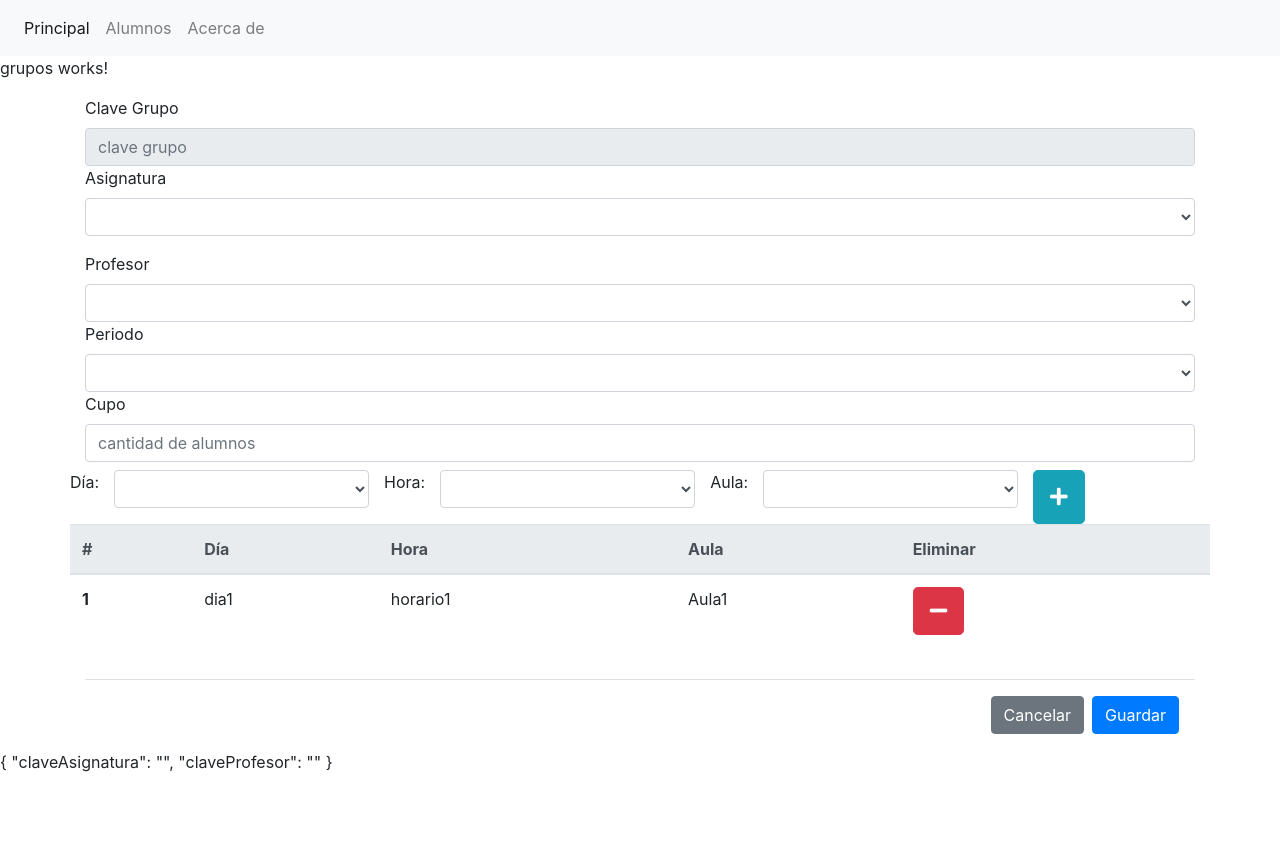
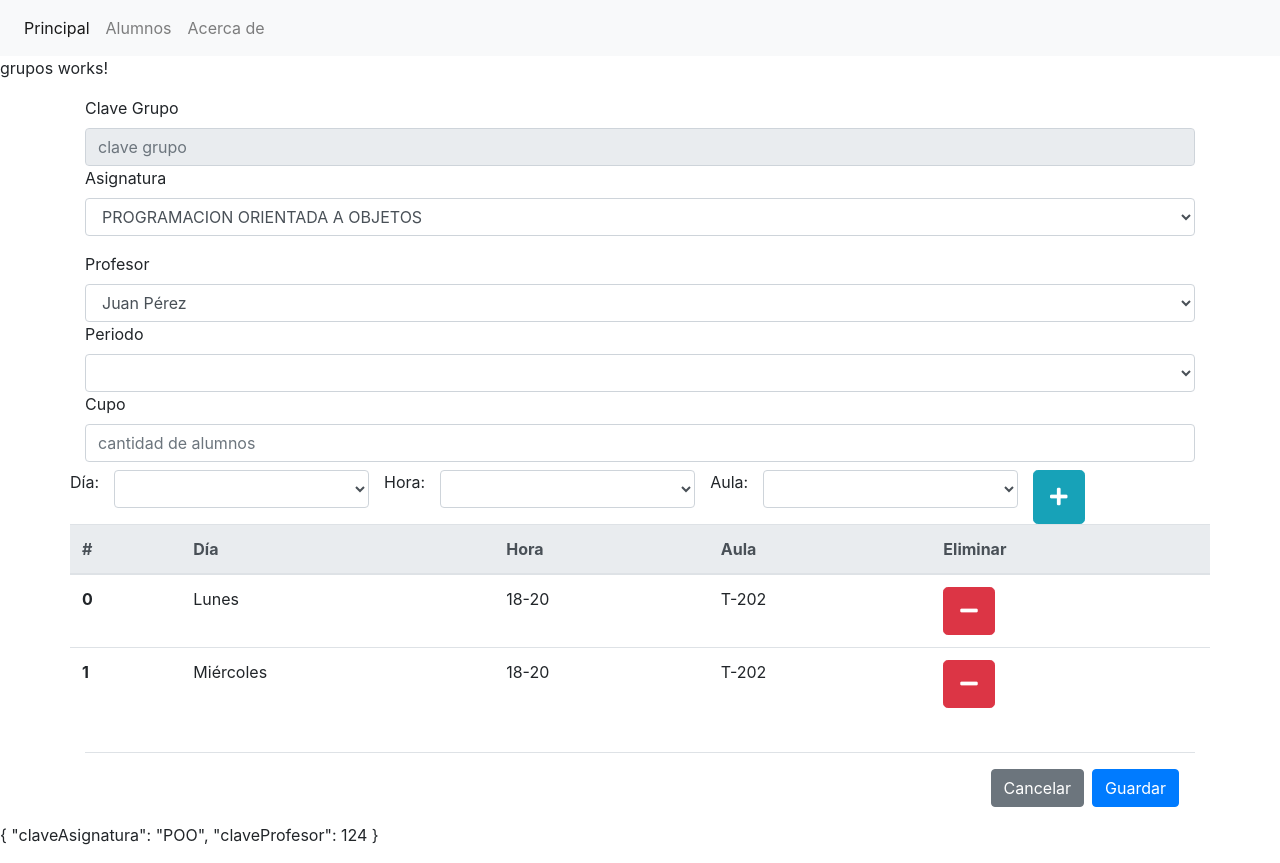
Before and after one commit to M1NDX/alumnos_g2, an Angular app: page /grupos/new in a window 1280 px wide. Before the commit the page ends 800 px from the top, so only its background shows below. Built offline with nearby package versions, Linux system fonts and the light colour scheme.

Commit message:
edicion de grupos

```diff
--- a/src/app/app-routing.module.ts
+++ b/src/app/app-routing.module.ts
@@ -16,7 +16,7 @@ const routes: Routes = [
       { path: '', component: AlumnosListaComponent },
       { path: 'new', component: AlumnoEditComponent },
       { path: ':id', component: AlumnoDetalleComponent },
-      { path: ':id/edit', component: AlumnoEditComponent },
+      { path: ':id/edit', component: AlumnoEditComponent, canActivate: [] },
     ]
   },
   {
--- a/src/app/grupos/grupo-edit/grupo-edit.component.html
+++ b/src/app/grupos/grupo-edit/grupo-edit.component.html
@@ -1,7 +1,7 @@
 <div class="container">
 
 
-  <form [formGroup]="formulario">
+  <form [formGroup]="formulario" (ngSubmit)="submit()">
       <div class="form-group">
           <label for="">Clave Grupo</label>
           <input  type="text"  class="form-control nombre" placeholder="clave grupo" disabled="true"  >
@@ -9,7 +9,7 @@
           <label for="">Asignatura</label>
           <div class="form-group">
             <select class="form-control" formControlName ="claveAsignatura"   >
-              <option *ngFor="let opcion of asignaturas; let i = index" [value]="opcion.clave" >
+              <option *ngFor="let opcion of asignaturas" [value]="opcion.clave" >
                   {{ opcion.nombre }}
               </option>
             </select>
@@ -17,7 +17,7 @@
 
               <label for="">Profesor</label>
               <select  class="form-control" formControlName ="claveProfesor" >
-                <option *ngFor="let opcion of profesores; let i = index" [value]="opcion.id"  >
+                <option *ngFor="let opcion of profesores" [value]="opcion.id"  >
                     {{ opcion.nombre }}
                 </option>
               </select>
@@ -76,11 +76,11 @@
                     </tr>
                   </thead>
                   <tbody>
-                    <tr>
-                      <th scope="row">1</th>
-                      <td>dia1</td>
-                      <td>horario1</td>
-                      <td>Aula1</td>
+                    <tr *ngFor="let item of tabla; let i = index">
+                      <th scope="row">{{i}}</th>
+                      <td>{{item.dia}}</td>
+                      <td>{{item.hora}}</td>
+                      <td>{{item.aula}}</td>
                       <td><button type="button" class="btn btn-danger btn-circle btn-lg"> <i class="fas fa-minus"></i>
                       </button></td>
                     </tr>
--- a/src/app/grupos/grupo-edit/grupo-edit.component.ts
+++ b/src/app/grupos/grupo-edit/grupo-edit.component.ts
@@ -1,6 +1,6 @@
 import { Component, OnInit } from '@angular/core';
 import { GrupoService } from '../grupo.service';
-import { FormGroup, FormControl } from '@angular/forms';
+import { FormGroup, FormControl, Validators } from '@angular/forms';
 
 @Component({
   selector: 'app-grupo-edit',
@@ -17,6 +17,9 @@ export class GrupoEditComponent implements OnInit {
   asignaturas = [];
   profesores = [];
 
+  tabla = [
+    {dia:'Lunes', hora:'18-20', aula:'T-202'},
+    {dia:'Miércoles', hora:'18-20', aula:'T-202'}];
 
 
   constructor(private grupoService: GrupoService) { }
@@ -27,11 +30,15 @@ export class GrupoEditComponent implements OnInit {
     this.profesores = this.grupoService.profesores;
 
     this.formulario = new FormGroup({
-       claveAsignatura: new FormControl(''),
-       claveProfesor: new FormControl(''),
-
+       claveAsignatura: new FormControl(this.asignaturas[1].clave,[Validators.required]),
+       claveProfesor: new FormControl(this.profesores[1].id),
     });
 
   }
 
+  submit(){
+    const grupo = this.formulario.value;
+    console.log(grupo);
+  }
+
 }
```
